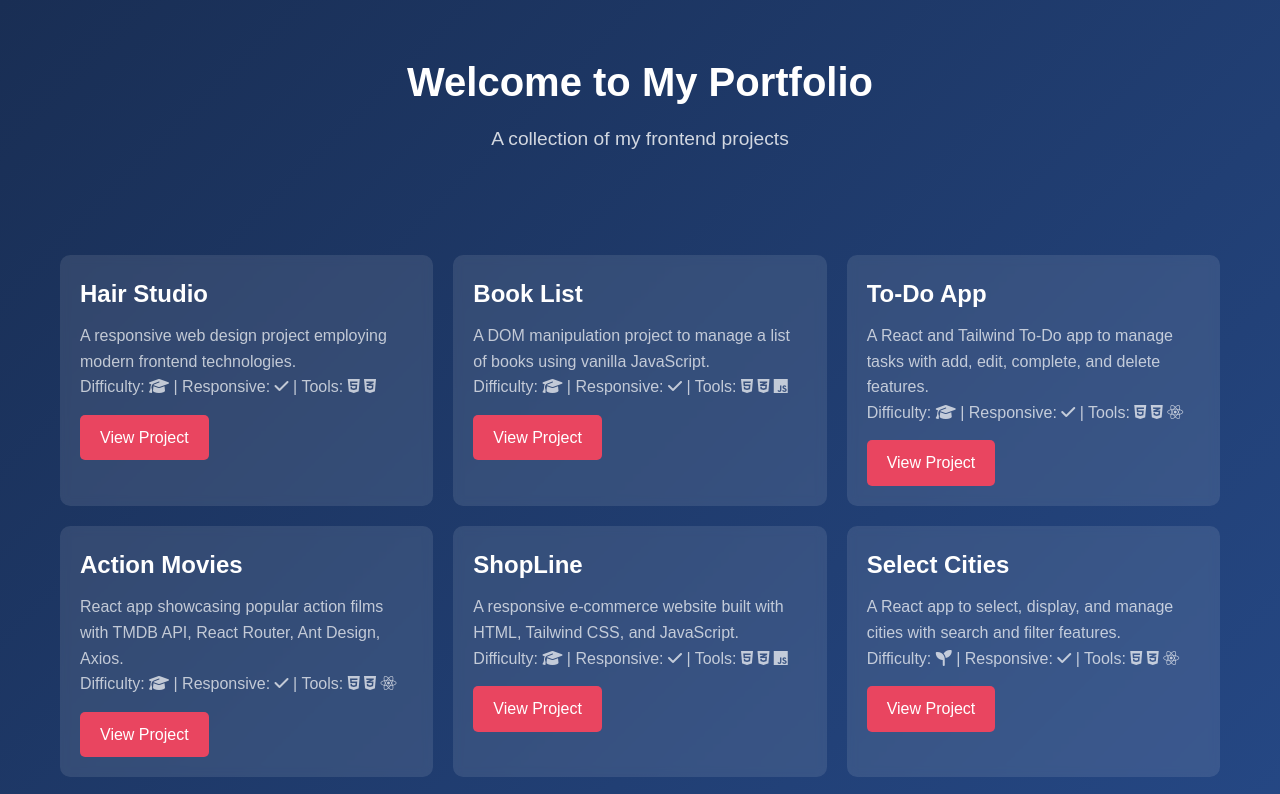
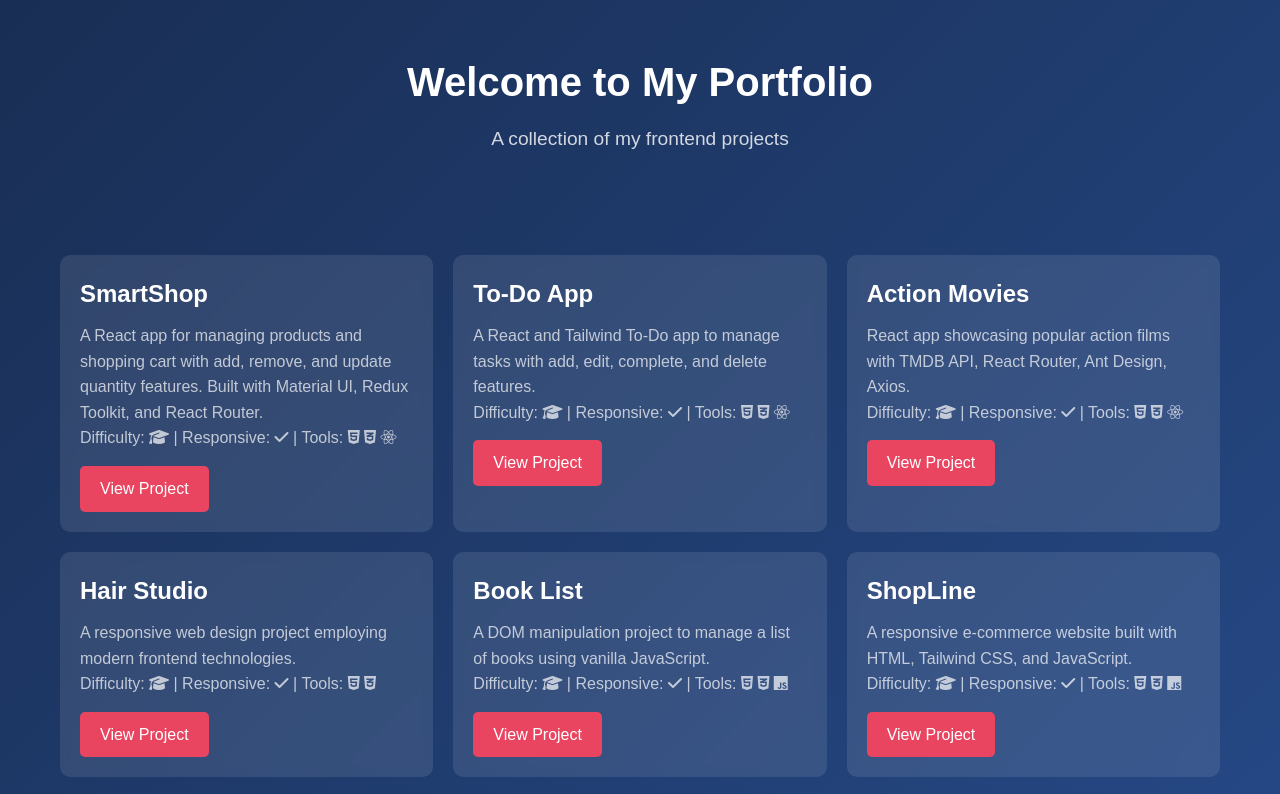
Before and after one commit to mahdyram/portfolio, a plain HTML site: page index.html in a window 1280 px wide. Shown: the top 794 px of the page. Drawn offline with Linux system fonts and the light colour scheme; a web font is replaced by a local one.

Commit message:
smartShop

```diff
--- a/index.html
+++ b/index.html
@@ -25,35 +25,11 @@
       <section class="projects">
         <div class="project-card">
           <div class="project-info">
-            <h3>Hair Studio</h3>
+            <h3>SmartShop</h3>
             <p>
-              A responsive web design project employing modern frontend
-              technologies. <br />
-              Difficulty:
-              <span
-                ><i class="fas fa-graduation-cap" title="Intermediate"></i>
-              </span>
-              | Responsive:
-              <span><i class="fas fa-check"></i> </span>
-              | Tools:
-              <span
-                ><i class="fab fa-html5"></i> <i class="fab fa-css3-alt"></i
-              ></span>
-            </p>
-            <a
-              href="https://mahdyram.github.io/frontend-practice-projects/Projects/intermediate-hairStudio/"
-              target="_blank"
-              >View Project</a
-            >
-          </div>
-        </div>
-
-        <div class="project-card">
-          <div class="project-info">
-            <h3>Book List</h3>
-            <p>
-              A DOM manipulation project to manage a list of books using vanilla
-              JavaScript.<br />
+              A React app for managing products and shopping cart with add,
+              remove, and update quantity features. Built with Material UI,
+              Redux Toolkit, and React Router. <br />
               Difficulty:
               <span
                 ><i class="fas fa-graduation-cap" title="Intermediate"></i>
@@ -63,11 +39,11 @@
               | Tools:
               <span
                 ><i class="fab fa-html5"></i> <i class="fab fa-css3-alt"></i>
-                <i class="fab fa-js"></i
+                <i class="fab fa-react"></i
               ></span>
             </p>
             <a
-              href="https://mahdyram.github.io/frontend-practice-projects/Projects/intermediate-bookList/"
+              href="https://mahdyram.github.io/intermediate-smartShop/"
               target="_blank"
               >View Project</a
             >
@@ -121,6 +97,57 @@
             </p>
             <a
               href="https://mahdyram.github.io/intermediate-actionMovies/"
+              target="_blank"
+              >View Project</a
+            >
+          </div>
+        </div>
+
+        <div class="project-card">
+          <div class="project-info">
+            <h3>Hair Studio</h3>
+            <p>
+              A responsive web design project employing modern frontend
+              technologies. <br />
+              Difficulty:
+              <span
+                ><i class="fas fa-graduation-cap" title="Intermediate"></i>
+              </span>
+              | Responsive:
+              <span><i class="fas fa-check"></i> </span>
+              | Tools:
+              <span
+                ><i class="fab fa-html5"></i> <i class="fab fa-css3-alt"></i
+              ></span>
+            </p>
+            <a
+              href="https://mahdyram.github.io/frontend-practice-projects/Projects/intermediate-hairStudio/"
+              target="_blank"
+              >View Project</a
+            >
+          </div>
+        </div>
+
+        <div class="project-card">
+          <div class="project-info">
+            <h3>Book List</h3>
+            <p>
+              A DOM manipulation project to manage a list of books using vanilla
+              JavaScript.<br />
+              Difficulty:
+              <span
+                ><i class="fas fa-graduation-cap" title="Intermediate"></i>
+              </span>
+              | Responsive:
+              <span><i class="fas fa-check"></i> </span>
+              | Tools:
+              <span
+                ><i class="fab fa-html5"></i> <i class="fab fa-css3-alt"></i>
+                <i class="fab fa-js"></i
+              ></span>
+            </p>
+            <a
+              href="https://mahdyram.github.io/frontend-practice-projects/Projects/intermediate-bookList/"
               target="_blank"
               >View Project</a
             >
```
